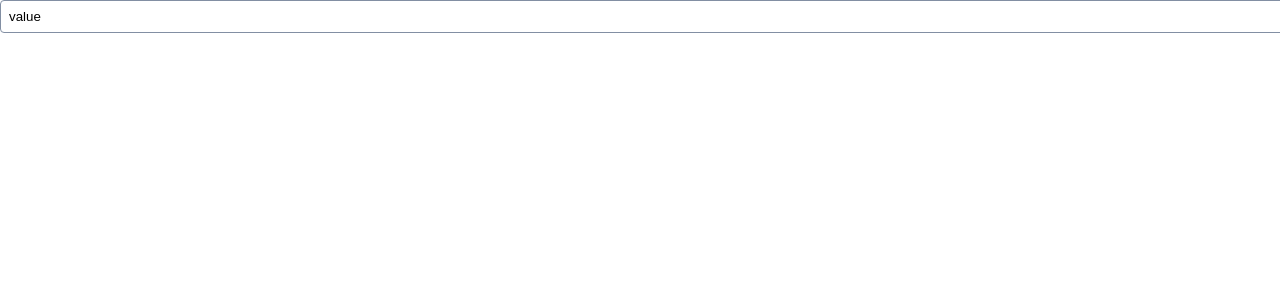
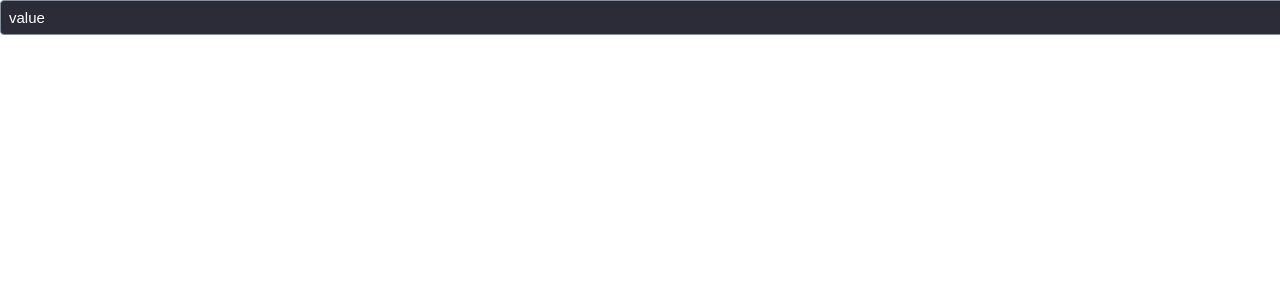
Before and after one commit to kielonl/kanban-task-management, a React (Vite) app in the folder ui/: page / in a window 1280 px wide. Shown: the top 300 px of the page. Built offline with nearby package versions, Linux system fonts and the light colour scheme.

Commit message:
added dark theme for input component

```diff
--- a/ui/src/components/TextField/TextField.scss
+++ b/ui/src/components/TextField/TextField.scss
@@ -1,16 +1,25 @@
 $red: #ea5555;
 $gray: #828fa3;
+$dark-gray: #2b2c37;
 .input-wrapper {
   position: relative;
 
   input {
+    font-size: 15px;
     border: 1px solid $gray;
     border-radius: 4px;
     padding: 0.5rem;
     width: 100%;
+    background: white;
+    color: black;
   }
   input:focus {
     outline: none;
+  }
+
+  .input-dark {
+    background: $dark-gray;
+    color: white;
   }
 }
 
--- a/ui/src/components/TextField/TextField.tsx
+++ b/ui/src/components/TextField/TextField.tsx
@@ -9,9 +9,10 @@ interface TextFieldProps
 }
 
 export const TextField: React.FC<TextFieldProps> = ({ error, ...props }) => {
+  const theme = "dark";
   return (
     <label className={`input-wrapper ${error && "input-error"}`}>
-      <input {...props} className="input" />
+      <input {...props} className="input input-dark" />
     </label>
   );
 };
```
